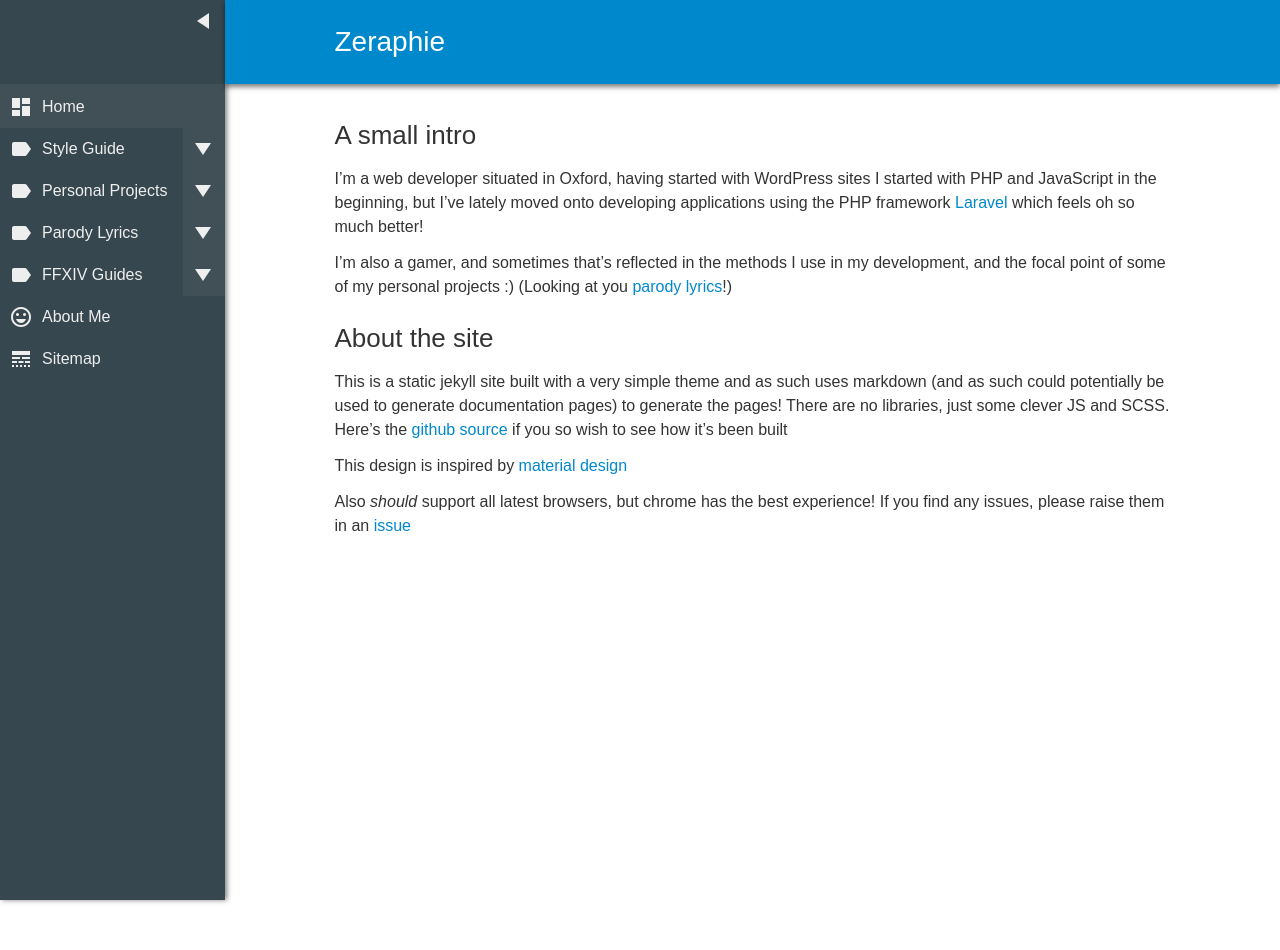
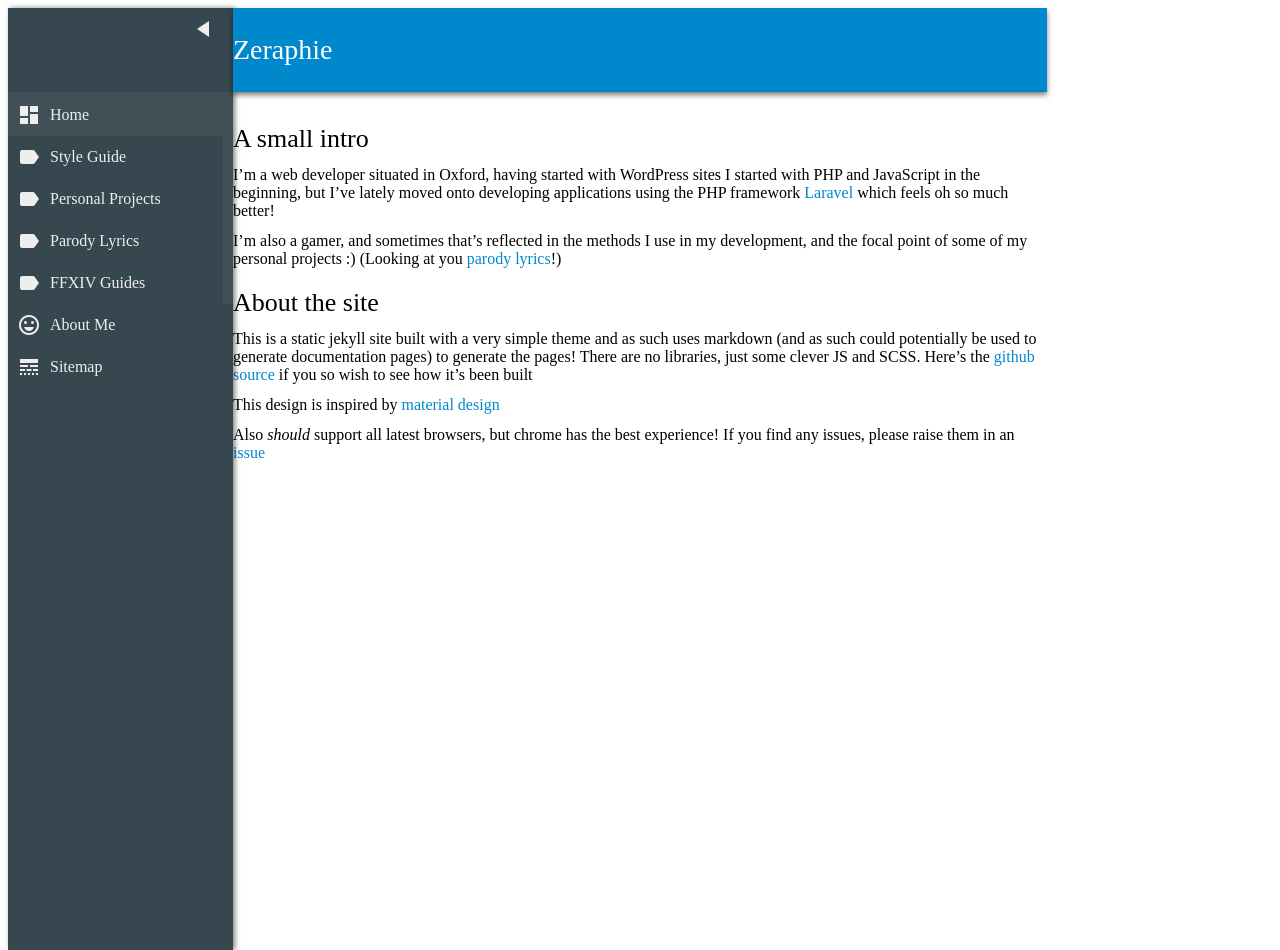
Before and after one commit to zeraphie/zeraphie.github.io, a Jekyll site: the page built from index.md, in a window 1280 px wide. Built offline with Jekyll 4.4.1, drawn with Linux system fonts in a browser that asks for light colours.

Commit message:
Update _general.scss

```diff
--- a/_sass/general/_general.scss
+++ b/_sass/general/_general.scss
@@ -1,84 +1 @@
-body {
-    margin: 0;
-    overflow-x: hidden;
-    -webkit-font-smoothing: antialiased;
-    -moz-osx-font-smoothing: greyscale;
-    text-rendering: optimizeLegibility;
-    font-family: 'Raleway', 'Arial', sans-serif;
-    line-height: 1.5;
-    color: $mainFontColour;
-}
-
-* {
-    box-sizing: border-box;
-}
-
-.custom-scrollbar, .highlight {
-    &::-webkit-scrollbar {
-        width: 7px;
-        height: 7px;
-    }
-
-    &::-webkit-scrollbar-thumb {
-        background: rgba(0, 0, 0, 0.3);
-        border-radius: 3px;
-        transition: background 0.3s;
-        &:hover {
-            background: rgba(0, 0, 0, 0.45);
-        }
-    }
-}
-
-.wrapper {
-    position: relative;
-    float: left;
-    width: 100%;
-    height: calc(100vh - #{$touchSize * 2});
-}
-
-.body {
-    position: relative;
-    overflow: auto;
-    height: 100vh;
-    max-height: calc(100vh - #{$touchSize * 2});
-    background: $mainBackground;
-    transition: max-height 0.3s $bezier;
-}
-
-.container {
-    position: relative;
-    margin: 0 auto;
-    width: 100%;
-    max-width: 900px;
-
-    &:before,
-    &:after {
-        content: '';
-        display: table-cell;
-        clear: both;
-    }
-}
-
-.content-wrapper {
-    margin: 0;
-    padding: 0 32px;
-    transition: padding 0.3s;
-    will-change: padding;
-}
-
-iframe {
-    background: #37474F;
-    margin-top: 16px;
-    box-shadow: $cardShadow;
-    display: block;
-}
-
-@media screen and (max-width: $breakWidth) {
-    .body {
-        max-height: calc(100vh - #{$touchSize / 2 * 3});
-    }
-
-    .content-wrapper {
-        padding: 0 20px;
-    }
-}
+// check the style tag before the css is loaded
```
